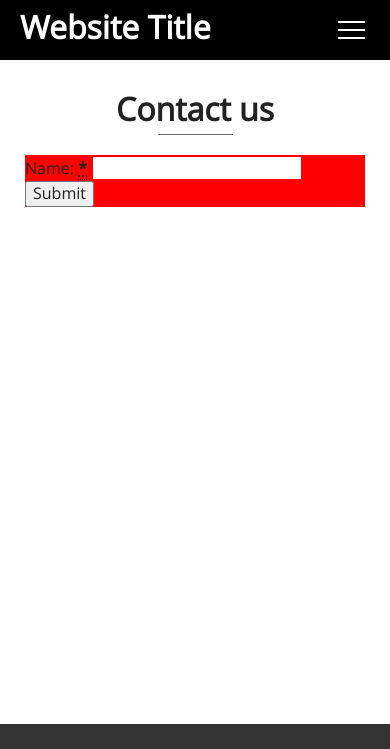
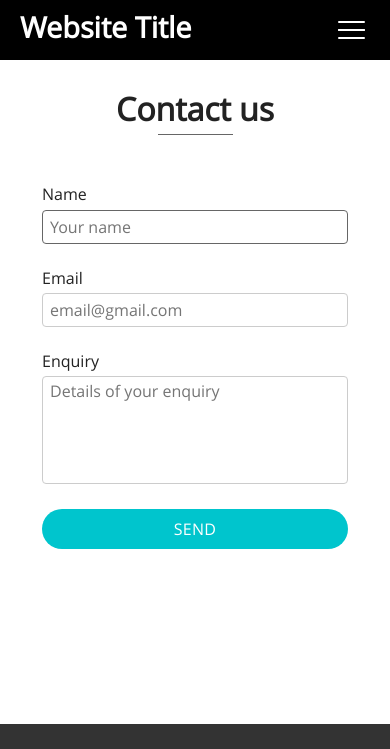
Before and after one commit to fed-v/new-project-template, a website: page builds/dev/contact.html in a window 390 px wide. Shown: the top 749 px of the page. Drawn offline with nearby package versions, Linux system fonts and the light colour scheme; files that its build step writes are made by us from their sources; a script that the page names is missing; files whose address does not match are found by name.

Commit message:
added form styles, improved constants, moved Normalize to vendors directory

```diff
--- a/builds/dev/contact.html
+++ b/builds/dev/contact.html
@@ -80,23 +80,26 @@
 
     <section>
         <h2>Contact us</h2>
+        <form id="contactForm" action="#" method="post">
 
+            <div class="formgroup">
+                <label for="name">Name</label>
+                <input id="name" type="text" name="name" maxlength="25" pattern="[a-z A-Z-]+" placeholder="Your name" autofocus></input>
+            </div>
 
+            <div class="formgroup">
+                <label for="email">Email</label>
+                <input id="email" type="email" name="email" maxlength="75" placeholder="email@gmail.com"></input>
+            </div>
 
-        <form id="contact-form" action="#" method="post">
+            <div class="formgroup">
+                <label for="enquiry">Enquiry</label>
+                <textarea id="enquiry" name="enquiry" rows="5" cols="100" maxlength="750" placeholder="Details of your enquiry"></textarea>
+            </div>
 
-            <p>
-                <label for="name">
-                    <span>Name: </span>
-                    <strong><abbr title="required">*</abbr></strong>
-                </label>
-                <input type="text" id="name" name="username">
-            </p>
-
-            <button class="buttton">Submit</button>
+            <input class="button" type="submit" value="Send"></input>
 
         </form>
-
     </section>
 
 </main>
--- a/builds/dev/less/base/constants.less
+++ b/builds/dev/less/base/constants.less
@@ -41,10 +41,7 @@
 @grey: #cccccc;
 @dark-grey-bg: #333333;
 @dark-grey-text-color: #9E9E9E;
-@icon-color: #666666;
-
-
-// TODO: Might want to get rid of these
+@icon-color: @dark-grey;
 @dark-grey: #666666;
 
 
--- a/builds/dev/less/base/forms.less
+++ b/builds/dev/less/base/forms.less
@@ -2,10 +2,68 @@
 ///     Form Styles
 //////////////////////////////////////////////////////
 
-#contact-form {
-  background: red;
+form {
+  width: 90%;
+  margin: 50px auto;
+  max-width: 600px;
 }
 
-input {
-  border: 2px solid red;
+input, textarea {
+  .border-radius(4px);
+  border: 1px solid @grey;
+  padding: 5px 7px;
+
+  &:focus {
+    border: 1px solid @dark-grey;
+  }
+
 }
+
+input[type="submit"] {
+  width: 100%;
+}
+
+.formgroup {
+  display: flex;
+  flex-direction: column;
+  margin-bottom: 25px;
+
+  label{
+    margin-bottom: 5px;
+  }
+}
+
+
+
+
+//////////////////////////////////////////////////////
+///    Tablet View
+//////////////////////////////////////////////////////
+
+@media @mq-tablet {
+
+  form {
+    width: 75%;
+  }
+
+  input[type="submit"] {
+    display: block;
+    margin: auto;
+    min-width: 150px;
+    width: auto;
+  }
+
+}
+
+
+//////////////////////////////////////////////////////
+///    Desktop View
+//////////////////////////////////////////////////////
+
+@media @mq-desktop {
+
+  form {
+    width: 50%;
+  }
+
+}
--- a/builds/dev/less/base/global.less
+++ b/builds/dev/less/base/global.less
@@ -17,7 +17,7 @@ body {
   font-family: @fontFamily;
   font-size: 100%;
   line-height: 1.2;
-  height: 100%;
+  height: 100%;  // To achieve a sticky footer
 }
 
 h1 {
@@ -72,6 +72,20 @@ a {
   }
 }
 
+// Default icon styles
+.icon {
+  fill: @icon-color;
+  height: 20px;
+  margin-right: 5px;
+  width: 20px;
+}
+
+// Horizontal navigation links
+.navigation-list {
+  .display(flex);
+  .flex-direction(column);
+}
+
 /* BEST PRACTICE : In order to NOT display the heading content
 on screen the recommended technique is described in this article
 by Steve Faulkner. Do not use display:none or visibility:hidden
@@ -103,6 +117,14 @@ by assistive technologies. */
     font-size: 2.2em;
   }
 
+  .navigation-list {
+    .flex-direction(row);
+
+    a {
+      margin-left: 20px;
+    }
+  }
+
 }
 
 
--- a/builds/dev/less/base/module.less
+++ b/builds/dev/less/base/module.less
@@ -2,7 +2,6 @@
 @import "constants";
 //@import "fonts";
 @import "global";
-@import "normalize";
 @import "print";
 @import "tables";
 @import "forms";
--- a/builds/dev/less/main.less
+++ b/builds/dev/less/main.less
@@ -20,55 +20,3 @@ version history: [location of file]
 @import "layout/module";
 @import "pages/module";
 @import "utils/module";
-
-
-
-
-//////////////////////////////////////////////////////
-///    Specific Styles - Mobile First
-//////////////////////////////////////////////////////
-
-// Default icon styles
-.icon {
-  fill: @icon-color;
-  height: 20px;
-  margin-right: 5px;
-  width: 20px;
-}
-
-// Horizontal navigation links
-.navigation-list {
-  .display(flex);
-  .flex-direction(column);
-}
-
-
-
-//////////////////////////////////////////////////////
-///    Tablet View
-//////////////////////////////////////////////////////
-
-@media @mq-tablet {
-
-  h1 {
-      font-size: 2.2em;
-  }
-
-  .navigation-list {
-      .flex-direction(row);
-
-      a {
-        margin-left: 20px;
-      }
-  }
-
-}
-
-
-//////////////////////////////////////////////////////
-///    Desktop View
-//////////////////////////////////////////////////////
-
-@media @mq-desktop {
-
-}
--- a/builds/dev/less/vendors/module.less
+++ b/builds/dev/less/vendors/module.less
@@ -1,2 +1,3 @@
-@import "../../../../node_modules/lesshat/lesshat.less";
+@import "../../../../node_modules/lesshat/lesshat";
 @import "html5-boilerplate-defaults";
+@import "normalize";
```
Also changed, not shown: builds/prod/contact.html (+1 -1 lines), builds/dev/less/README.md, builds/dev/less/vendors/normalize.less (renamed from builds/dev/less/base/normalize.less), builds/prod/css/styles.min.css.
